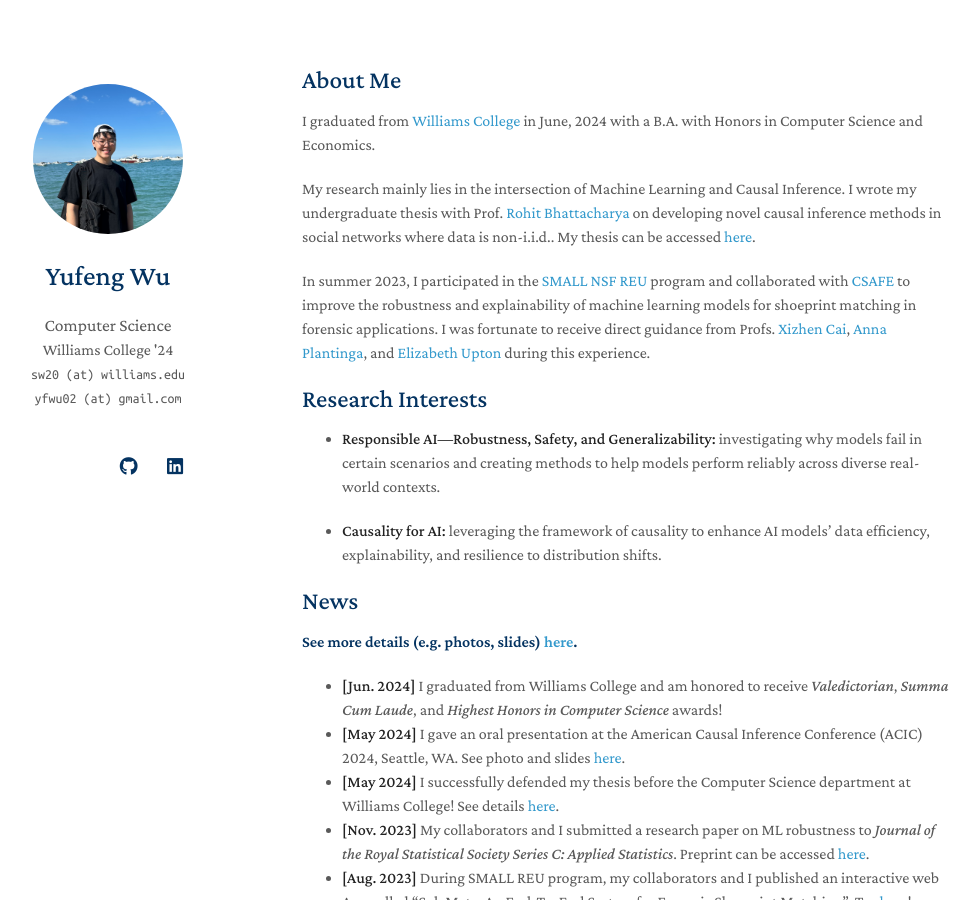
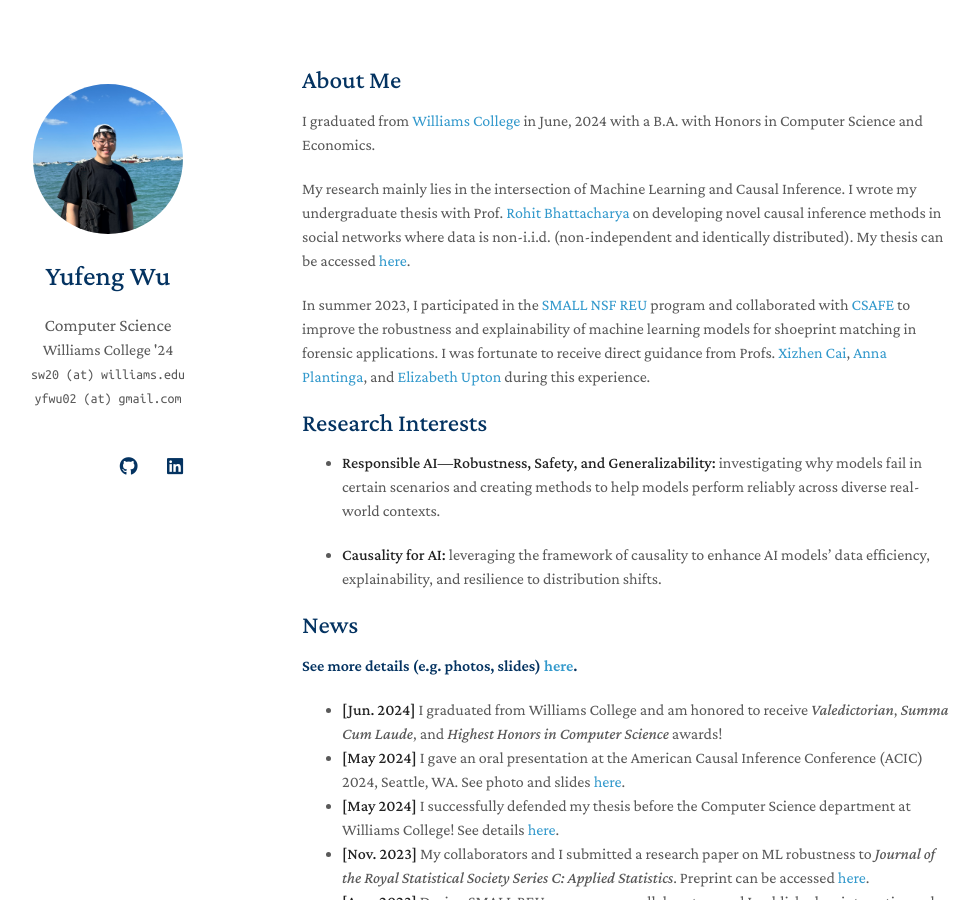
Before and after one commit to yufeng-wu/yufeng-wu.github.io, a Jekyll site: the page built from index.md, in a window 1280 px wide and 900 px high. Shown: the whole window, without its empty margins (168-1147 px from the left). Built offline with Jekyll 4.4.1, drawn with Linux system fonts in a browser that asks for light colours; a style sheet for code colours, icons or effects is not loaded; our own code applies the rules of GitHub Pages for plain Markdown files.

Commit message:
update link

```diff
--- a/_config.yml
+++ b/_config.yml
@@ -15,7 +15,7 @@ canonical: https://minimal-light-theme.yliu.me/
 google_scholar: https://scholar.google.com/citations?user=7jw9FrIAAAAJ&hl=en&oi=sra
 cv_link: assets/files/cv.pdf
 github_link: https://github.com/yufeng-wu
-linkedin: https://www.linkedin.com/in/yufeng-wu-62b58a245/
+linkedin: https://www.linkedin.com/in/yufeng-wu/
 
 # Images (e.g., your profile picture and your website's favicon)
 # "favicon" and "favicon_dark" are used for the light and dark modes, respectively.
--- a/index.md
+++ b/index.md
@@ -6,7 +6,7 @@ layout: homepage
 
 I graduated from [Williams College](https://williams.edu/) in June, 2024 with a B.A. with Honors in Computer Science and Economics.
 
-My research mainly lies in the intersection of Machine Learning and Causal Inference. I wrote my undergraduate thesis with Prof. [Rohit Bhattacharya](https://rohit-bhattacharya.com/) on developing novel causal inference methods in social networks where data is non-i.i.d.. My thesis can be accessed [here](https://librarysearch.williams.edu/discovery/delivery/01WIL_INST:01WIL_SPECIAL/12406122570002786).
+My research mainly lies in the intersection of Machine Learning and Causal Inference. I wrote my undergraduate thesis with Prof. [Rohit Bhattacharya](https://rohit-bhattacharya.com/) on developing novel causal inference methods in social networks where data is non-i.i.d. (non-independent and identically distributed). My thesis can be accessed [here](https://librarysearch.williams.edu/discovery/delivery/01WIL_INST:01WIL_SPECIAL/12406122570002786).
 
 In summer 2023, I participated in the [SMALL NSF REU](https://math.williams.edu/small/) program and collaborated with [CSAFE](https://forensicstats.org/) to improve the robustness and explainability of machine learning models for shoeprint matching in forensic applications. I was fortunate to receive direct guidance from Profs. [Xizhen Cai](https://sites.google.com/view/xizhen-cai/), [Anna Plantinga](https://sites.google.com/view/annaplantinga/home), and [Elizabeth Upton](https://www.eupton.com/) during this experience.
 
```
